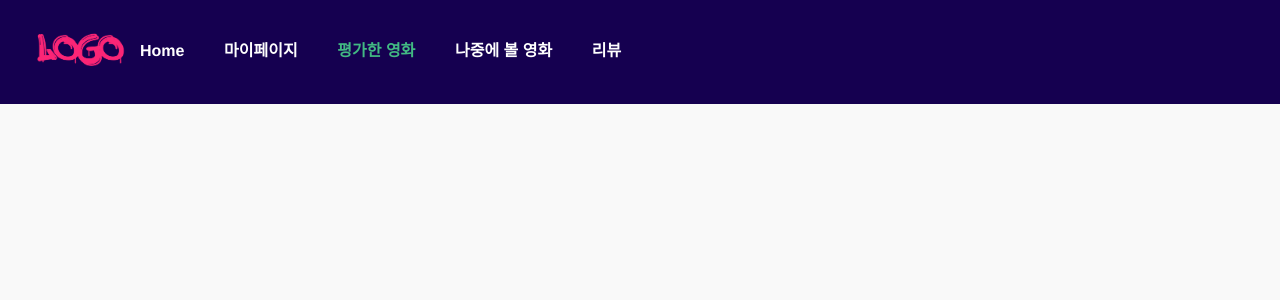
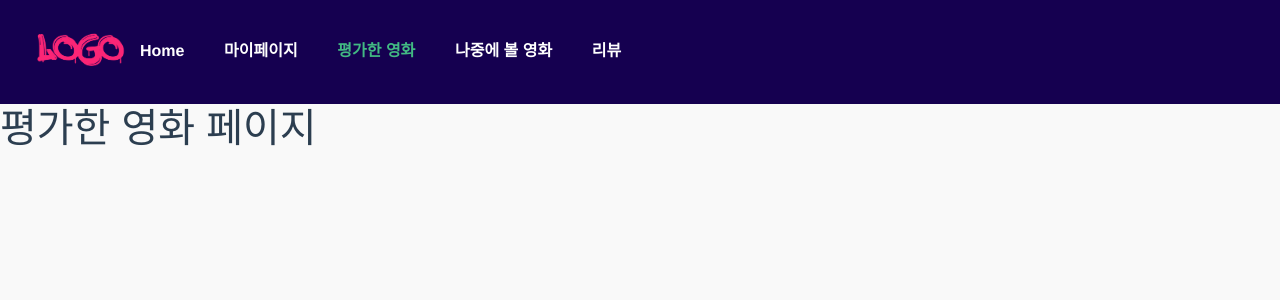
Before and after one commit to yjohbjects/movies, a Vue app in the folder front_pjt/: page /watched_movie in a window 1280 px wide. Shown: the top 300 px of the page. Built offline with nearby package versions, Linux system fonts and the light colour scheme; no server answers.

Commit message:
YJ: nav bar switching by pages

```diff
--- a/front_pjt/src/views/WatchedMovieView.vue
+++ b/front_pjt/src/views/WatchedMovieView.vue
@@ -1,5 +1,6 @@
 <template>
   <div>
+    <h1>평가한 영화 페이지</h1>
     <WatchedMovieCard/>
   </div>
 </template>
@@ -10,6 +11,9 @@ export default {
   name: 'WatchedMovieView.vue',
   components: {
     WatchedMovieCard
+  },
+  created() {
+    this.$store.dispatch('nowMypage')
   }
 }
 </script>
```
